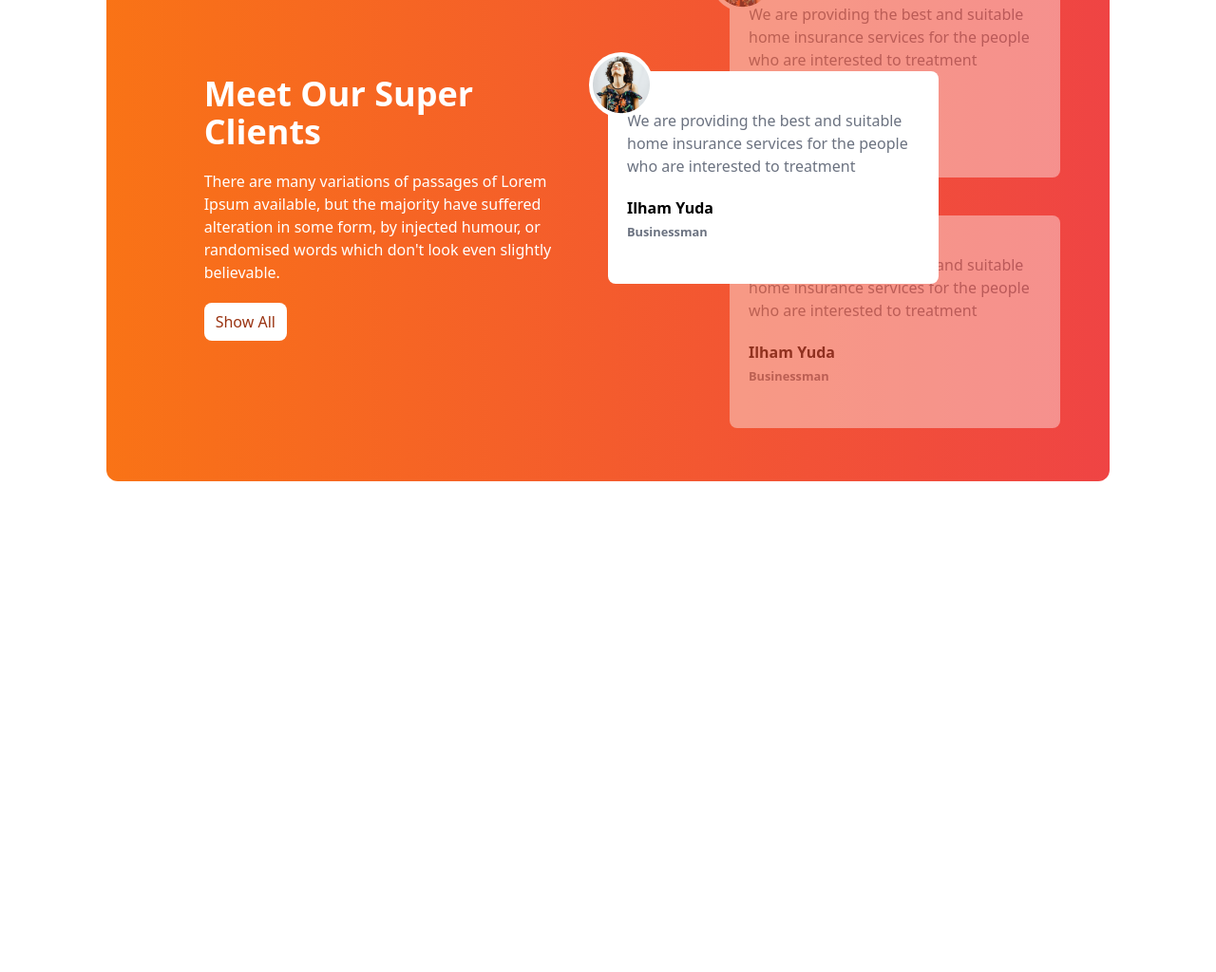
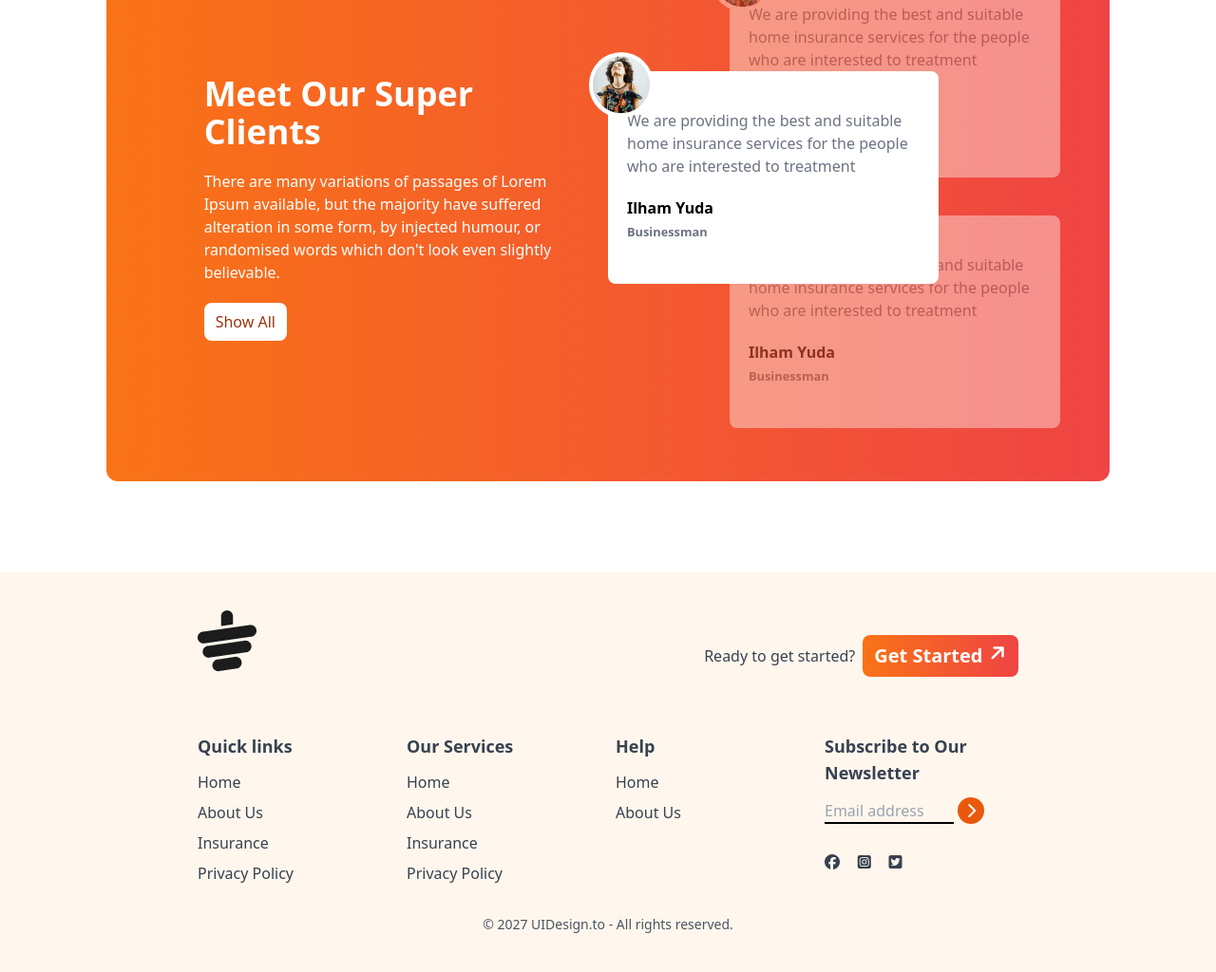
Before and after one commit to LubaibaLubna/tea-house, a plain HTML site: page index.html in a window 1280 px wide. Shown: the part 2017-3041 px from the top of the page at 95% size. Before the commit the page ends 2620 px from the top, so only its background shows below. Drawn offline with nearby package versions, Linux system fonts and the light colour scheme.

Commit message:
footer done

```diff
--- a/index.html
+++ b/index.html
@@ -168,6 +168,73 @@
 
     </main>
 
+    <!-- Footer Section -->
+    <footer class="bg-orange-50 text-gray-700 py-10 px-4 md:px-16">
+        <div class="mx-auto w-9/12">
+
+            <div class="mb-8 flex justify-between">
+                <img class="mb-8" src="images/cup.png" alt="">
+                <div class="flex items-center gap-2">
+                    <h4>Ready to get started?</h4>
+                    <button class="bg-gradient-to-r from-orange-500 to-red-500 px-3 py-2 text-white text-xl font-bold rounded-lg">Get Started<i class="fa-solid fa-arrow-right -rotate-45 pl-2"></i></button>
+
+                </div>
+            </div>
+
+            <div class="grid grid-cols-1 md:grid-cols-2 lg:grid-cols-4 gap-4">
+                <div>
+                    <h3 class="font-semibold text-lg mb-3">Quick links</h3>
+                    <ul class="space-y-2">
+                        <li><a href="" class="hover:text-orange-600">Home</a></li>
+                        <li><a href="" class="hover:text-orange-600">About Us</a></li>
+                        <li><a href="" class="hover:text-orange-600">Insurance</a></li>
+                        <li><a href="" class="hover:text-orange-600">Privacy Policy</a></li>
+                    </ul>
+                </div>
+
+                <div>
+                    <h3 class="font-semibold text-lg mb-3">Our Services</h3>
+                    <ul class="space-y-2">
+                        <li><a href="" class="hover:text-orange-600">Home</a></li>
+                        <li><a href="" class="hover:text-orange-600">About Us</a></li>
+                        <li><a href="" class="hover:text-orange-600">Insurance</a></li>
+                        <li><a href="" class="hover:text-orange-600">Privacy Policy</a></li>
+                    </ul>
+                </div>
+
+                <div>
+                    <h3 class="font-semibold text-lg mb-3">Help</h3>
+                    <ul class="space-y-2">
+                        <li><a href="" class="hover:text-orange-600">Home</a></li>
+                        <li><a href="" class="hover:text-orange-600">About Us</a></li>
+                    </ul>
+                </div>
+
+                <div>
+                    <h3 class="font-semibold text-lg mb-3">Subscribe to Our Newsletter</h3>
+                    <div class="flex flex-col space-y-2">
+                        <div>
+                            <input type="text" placeholder="Email address" class="bg-transparent border-b-2 border-black w-4/6">
+                            <i class="fa solid fa-chevron-right h-7 w-7 bg-orange-600 rounded-full text-white justify-center items-center inline-flex"></i>
+                            <div class="flex justify-between w-2/5 mb-2 mt-8">
+                                <i class="fa-brands fa-facebook"></i>
+                                <i class="fa-brands fa-square-instagram"></i>
+                                <i class="fa-brands fa-square-twitter"></i>
+                            </div>
+                        </div>
+                    </div>
+                </div>
+
+            </div>
+
+            <div class="text-center pt-4 mt-4">
+                <p class="text-sm text-gray-600">© 2027 UIDesign.to - All rights reserved.</p>
+            </div>
+
+
+        </div>
+    </footer>
+
 </body>
 
 </html>
```
